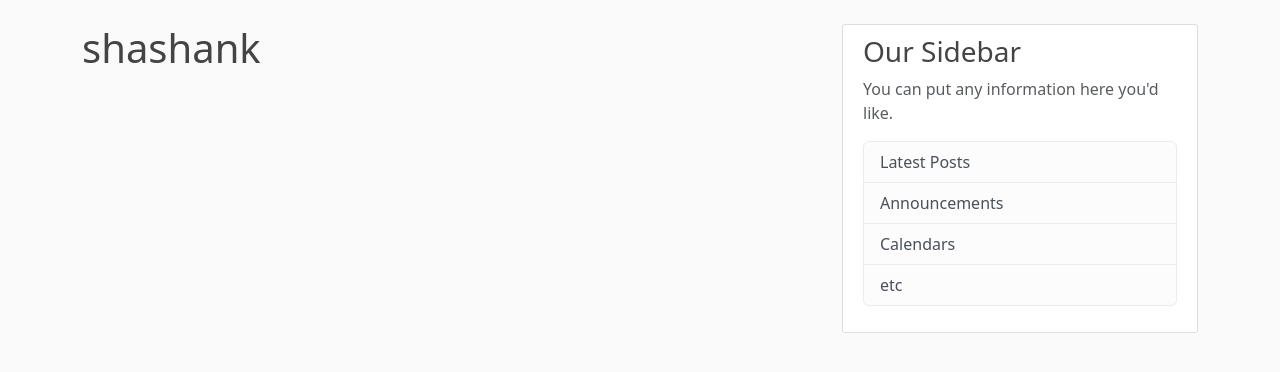
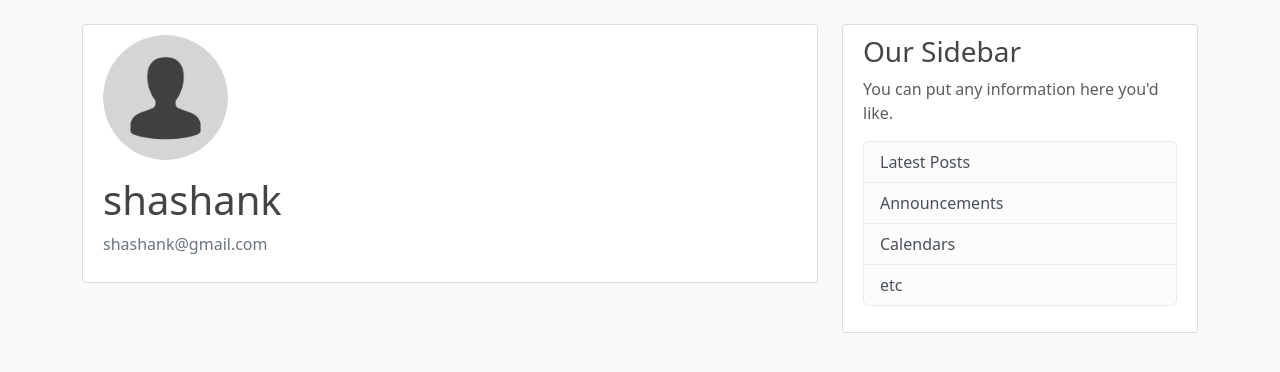
Before and after one commit to Shashankk-hub/Django-project, a Django app: template django_project1/users/templates/users/profile.html in a window 1280 px wide. Shown: the part 56-428 px from the top of the page. Run offline with Django 5.2, Linux system fonts and the light colour scheme; a user stored in the database is signed in; data comes from the database, SQL or seed files in the repository; both versions use the stored data as it was after the commit; the template is opened without the code that fills it: most values are stand-ins (such as "Sample title", 1, 10 or a date in 2020); some libraries are stand-ins or nearby versions.

Commit message:
Fix profile pictures: configure media settings, signals, and add default avatar

```diff
--- a/django_project1/blog/static/blog/main.css
+++ b/django_project1/blog/static/blog/main.css
@@ -82,87 +82,3 @@ a.article-title:hover {
 .account-heading {
   font-size: 2.5rem;
 }
-body {
-  background: #fafafa;
-  color: #333333;
-  margin-top: 5rem;
-}
-
-h1, h2, h3, h4, h5, h6 {
-  color: #444444;
-}
-
-ul {
-  margin: 0;
-}
-
-.bg-steel {
-  background-color: #5f788a;
-}
-
-.site-header .navbar-nav .nav-link {
-  color: #cbd5db;
-}
-
-.site-header .navbar-nav .nav-link:hover {
-  color: #ffffff;
-}
-
-.site-header .navbar-nav .nav-link.active {
-  font-weight: 500;
-}
-
-.content-section {
-  background: #ffffff;
-  padding: 10px 20px;
-  border: 1px solid #dddddd;
-  border-radius: 3px;
-  margin-bottom: 20px;
-}
-
-.article-title {
-  color: #444444;
-}
-
-a.article-title:hover {
-  color: #428bca;
-  text-decoration: none;
-}
-
-.article-content {
-  white-space: pre-line;
-}
-
-.article-img {
-  height: 65px;
-  width: 65px;
-  margin-right: 16px;
-}
-
-.article-metadata {
-  padding-bottom: 1px;
-  margin-bottom: 4px;
-  border-bottom: 1px solid #e3e3e3
-}
-
-.article-metadata a:hover {
-  color: #333;
-  text-decoration: none;
-}
-
-.article-svg {
-  width: 25px;
-  height: 25px;
-  vertical-align: middle;
-}
-
-.account-img {
-  height: 125px;
-  width: 125px;
-  margin-right: 20px;
-  margin-bottom: 16px;
-}
-
-.account-heading {
-  font-size: 2.5rem;
-}
--- a/django_project1/django_project1/settings.py
+++ b/django_project1/django_project1/settings.py
@@ -138,3 +138,6 @@ DEFAULT_AUTO_FIELD = 'django.db.models.BigAutoField'
 CRISPY_TEMPLATE_PACK = 'bootstrap5'
 
 LOGIN_REDIRECT_URL ='blog-home'
+
+MEDIA_URL = '/media/'
+MEDIA_ROOT = BASE_DIR / 'media'
--- a/django_project1/django_project1/urls.py
+++ b/django_project1/django_project1/urls.py
@@ -30,3 +30,9 @@ urlpatterns = [
     path("logout/", auth_views.LogoutView.as_view(template_name="users/logout.html"), name="logout"),
     path("profile/", user_view.profile, name="profile"),
 ]
+
+from django.conf import settings
+from django.conf.urls.static import static
+
+if settings.DEBUG:
+    urlpatterns += static(settings.MEDIA_URL, document_root=settings.MEDIA_ROOT)
--- a/django_project1/users/apps.py
+++ b/django_project1/users/apps.py
@@ -3,3 +3,6 @@ from django.apps import AppConfig
 class UsersConfig(AppConfig):
     default_auto_field = 'django.db.models.BigAutoField'
     name = 'users'
+
+    def ready(self):
+        import users.signals
--- a/django_project1/users/templates/users/profile.html
+++ b/django_project1/users/templates/users/profile.html
@@ -1,5 +1,15 @@
 {% extends 'blog/base.html' %}
+{% load crispy_forms_tags %}
 
 {% block content %}
-    <h1>{{ user.username }}</h1>
+    <div class="content-section">
+      <div class="media">
+        <img class="rounded-circle account-img" src="{{ user.profile.image.url }}">
+        <div class="media-body">
+          <h2 class="account-heading">{{ user.username }}</h2>
+          <p class="text-secondary">{{ user.email }}</p>
+        </div>
+      </div>
+      <!-- FORM HERE -->
+    </div>
 {% endblock content %}
```
Also changed, not shown: django_project1/users/signals.py (added, +13 -0 lines), django_project1/db.sqlite3, django_project1/media/default.jpg (added).
